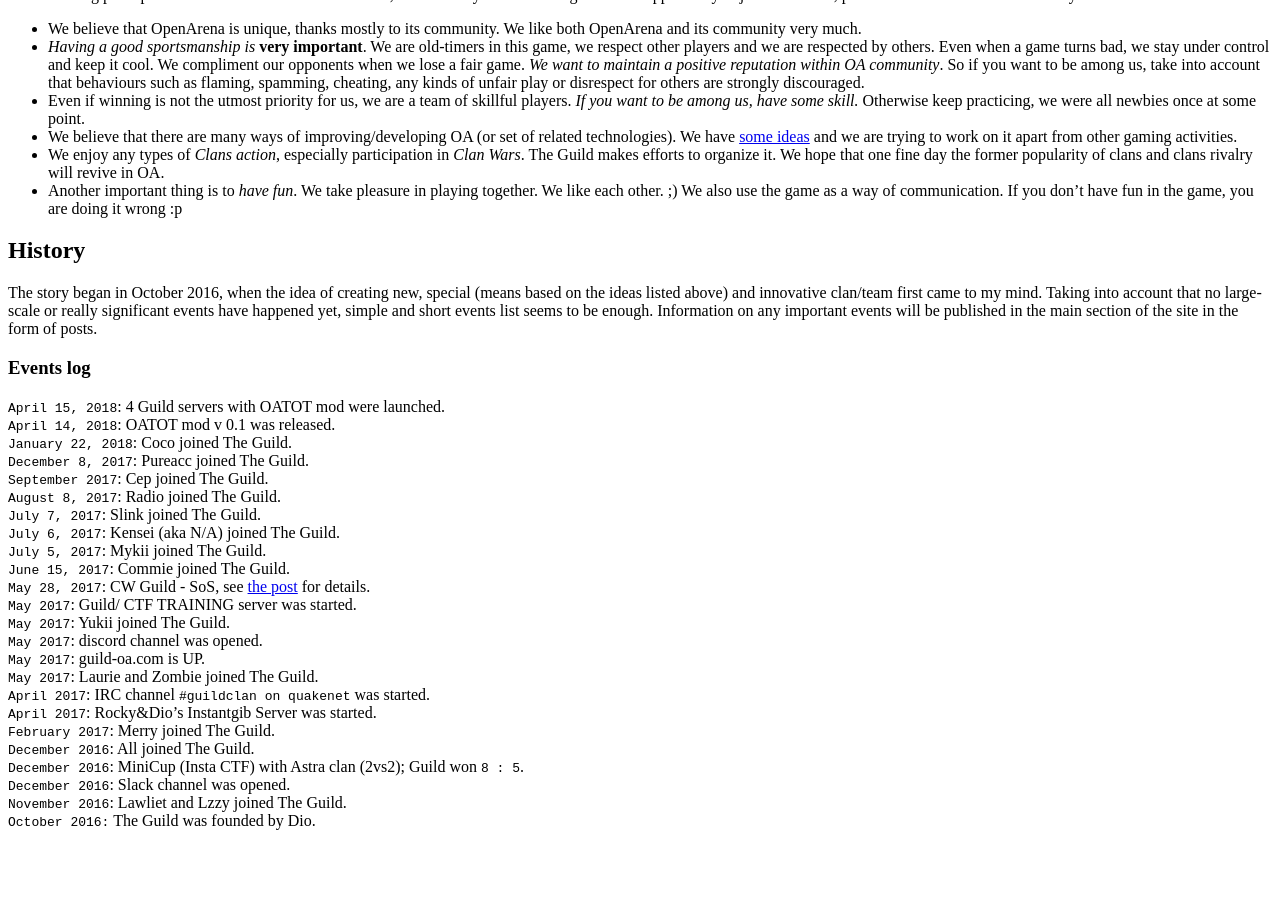
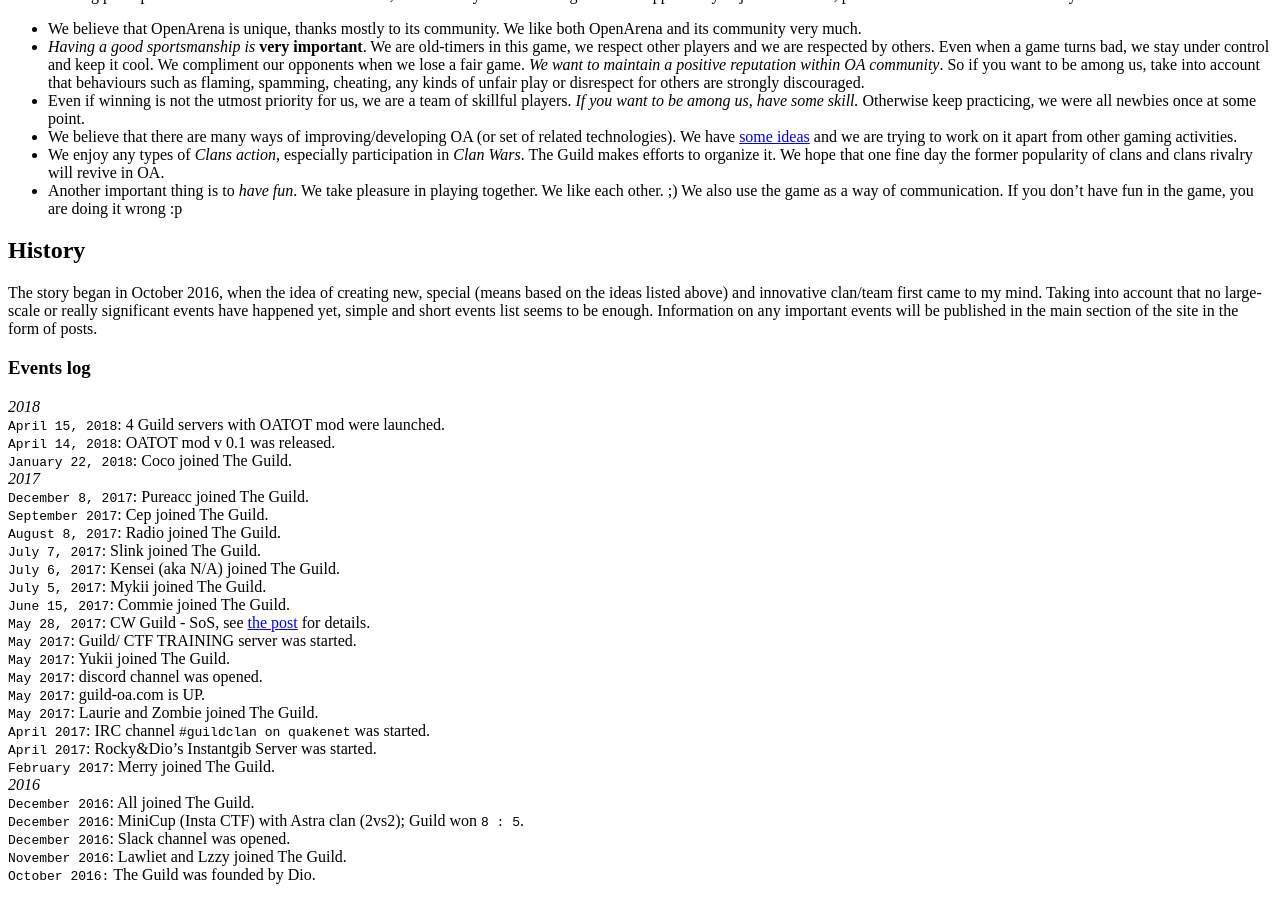
Before and after one commit to OAGuild/guild-oa.com, a Jekyll site: the page built from about.md, in a window 1280 px wide and 900 px high, scrolled down 1067 px. Built offline with Jekyll 4.4.1, drawn with Linux system fonts in a browser that asks for light colours; before the commit the page ends 1913 px from its top, so only the background shows below that.

Commit message:
Add years headings to Events Log

```diff
--- a/about.md
+++ b/about.md
@@ -46,9 +46,11 @@
 
 ### Events log
 
+*2018*<br>
 `April 15, 2018`: 4 Guild servers with OATOT mod were launched.<br>
 `April 14, 2018`: OATOT mod v 0.1 was released.<br>
 `January 22, 2018`: Coco joined The Guild.<br>
+*2017*<br>
 `December 8, 2017`: Pureacc joined The Guild.<br>
 `September 2017`: Cep joined The Guild.<br>
 `August 8, 2017`: Radio joined The Guild.<br>
@@ -65,6 +67,7 @@
 `April 2017`: IRC channel `#guildclan on quakenet` was started.<br>
 `April 2017`: Rocky&Dio's Instantgib Server was started.<br>
 `February 2017`: Merry joined The Guild.<br>
+*2016*<br>
 `December 2016`: All joined The Guild.<br>
 `December 2016`: MiniCup (Insta CTF) with Astra clan (2vs2); Guild won `8 : 5`.<br>
 `December 2016`: Slack channel was opened.<br>
```
